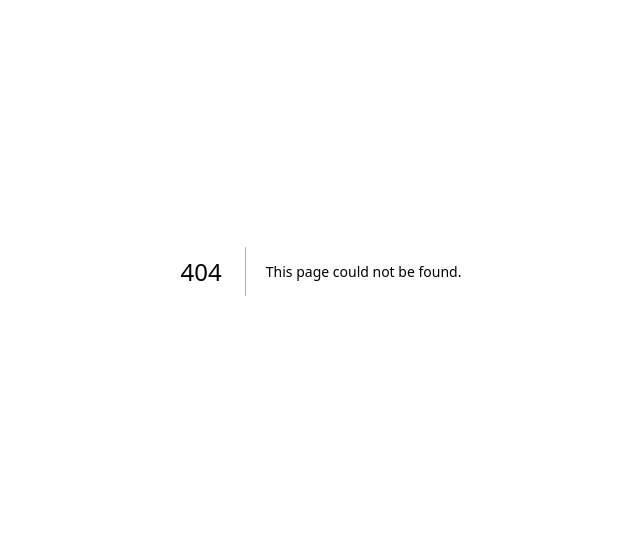
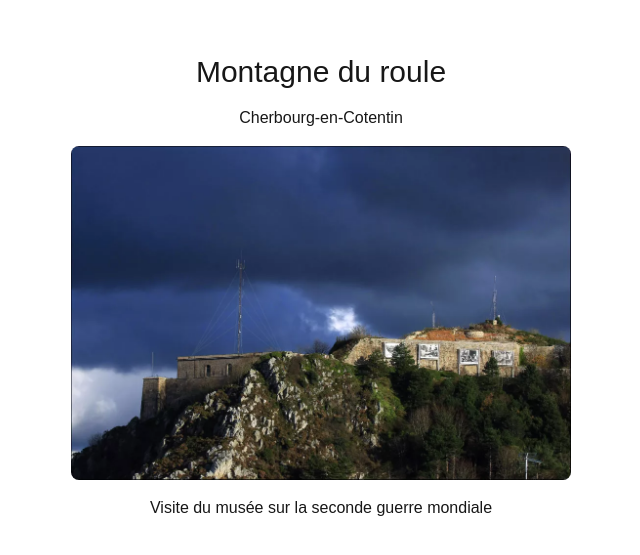
Before and after one commit to Montpic/montpic-next, a Next.js app: page /activities/roule in a window 1280 px wide. Before the commit this address had no page. Shown: the part 129-684 px from the top of the page, without its empty margins (319-959 px from the left). Built offline with nearby package versions, Linux system fonts and the light colour scheme.

Commit message:
feat: Add data and display page

```diff
--- /dev/null
+++ b/app/activities/[mountain]/page.tsx
@@ -0,0 +1,42 @@
+import activities from "@/lib/activities.json";
+import Image from "next/image";
+
+type Activities = {
+  [key: string]: {
+    name: string;
+    location: string;
+    activity: string;
+    image: string;
+    members: { pseudo: string; age: number }[];
+  };
+};
+
+const typedActivities: Activities = activities;
+import { notFound } from "next/navigation";
+
+export default async function Page({
+  params,
+}: {
+  params: { mountain: string };
+}) {
+  const { mountain } = params;
+  if (!(mountain in typedActivities)) {
+    notFound();
+  }
+
+  const activity = typedActivities[mountain];
+  return (
+    <div className="flex flex-col items-center justify-center text-center min-h-screen p-2 pt-10 gap-4">
+      <h1 className="text-3xl">{activity.name}</h1>
+      <p>{activity.location}</p>
+      <Image
+        src={activity.image}
+        alt={activity.name}
+        width={500}
+        height={500}
+        className="rounded-lg"
+      />
+      <p>{activity.activity}</p>
+    </div>
+  );
+}
--- /dev/null
+++ b/lib/activities.json
@@ -0,0 +1,26 @@
+{
+    "roule" : {
+        "name" : "Montagne du roule",
+        "location" : "Cherbourg-en-Cotentin",
+        "activity" : "Visite du musée sur la seconde guerre mondiale",
+        "image" : "/roule.webp",
+        "members" : [
+            {
+                "pseudo" : "julien121",
+                "age" : 30
+            },
+            {
+                "pseudo" : "mariemadelaine",
+                "age" : 28
+            },
+            {
+                "pseudo" : "polo",
+                "age" : 32
+            },
+            {
+                "pseudo": "ethan_talinge",
+                "age": 20
+            }
+        ]
+    }
+}
```
Also changed, not shown: lib/members.json (deleted, +0 -44 lines).
